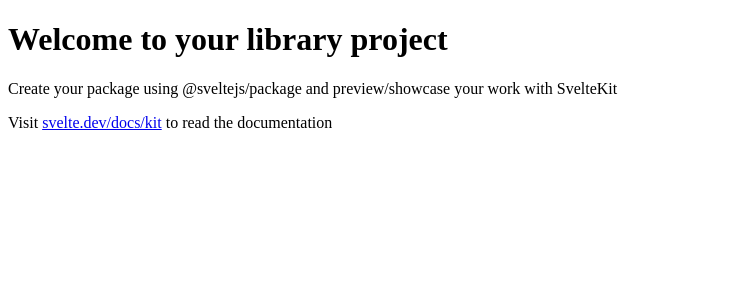
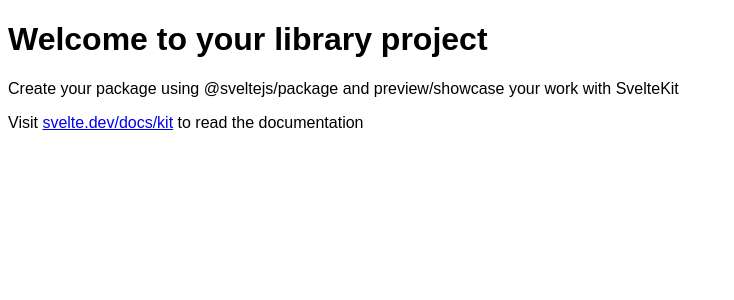
Before and after one commit to feuersteiner/bref, a SvelteKit app: page / in a window 1280 px wide. Shown: the top 300 px of the page, without its empty margins (0-734 px from the left). Built offline with nearby package versions, Linux system fonts and the light colour scheme.

Commit message:
add Jost Variable font to layout component

```diff
--- /dev/null
+++ b/src/routes/+layout.svelte
@@ -0,0 +1,11 @@
+<script>
+	import "@fontsource-variable/jost";
+</script>
+
+<slot />
+
+<style>
+	:global(*) {
+		font-family: "Jost Variable", sans-serif;
+	}
+</style>
```
